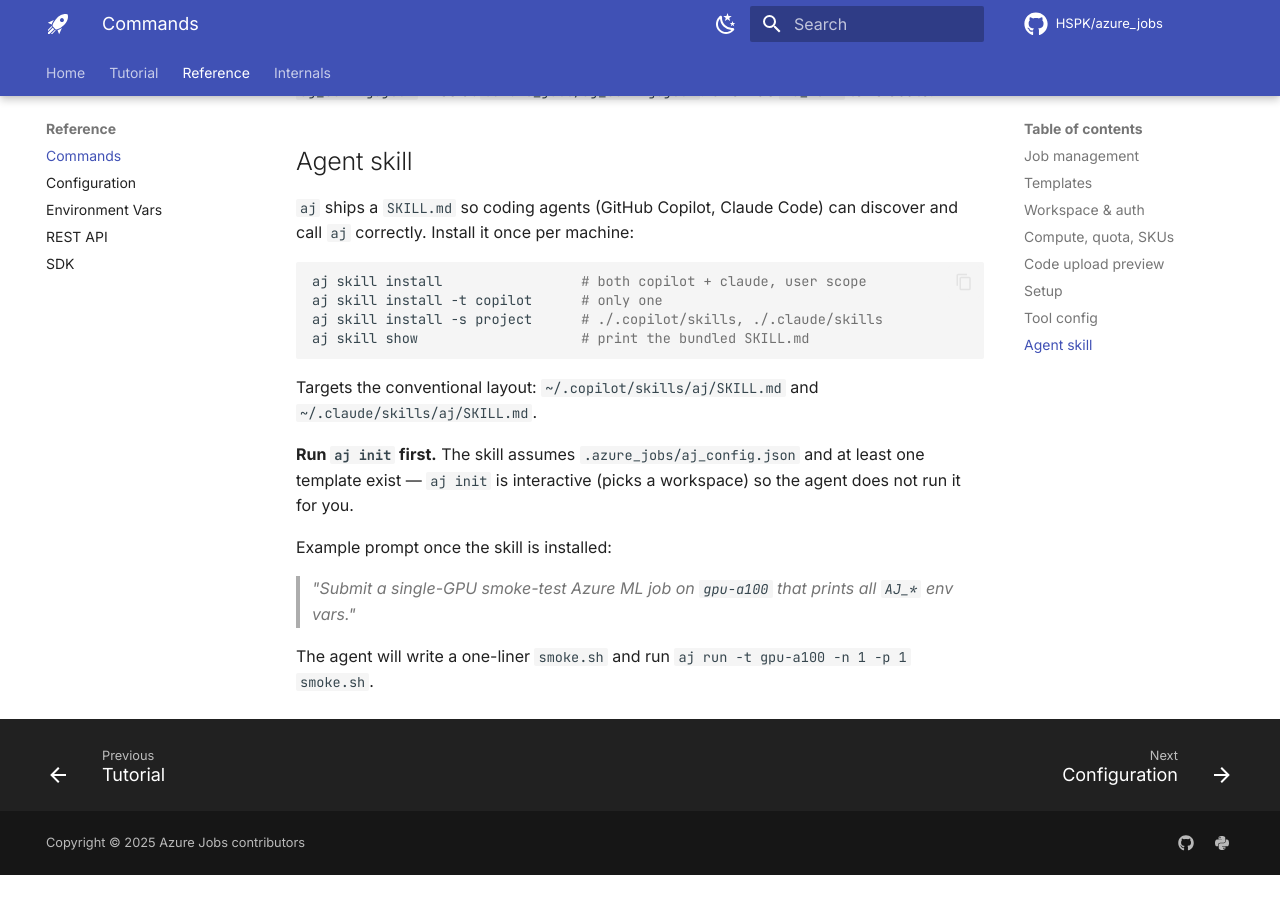
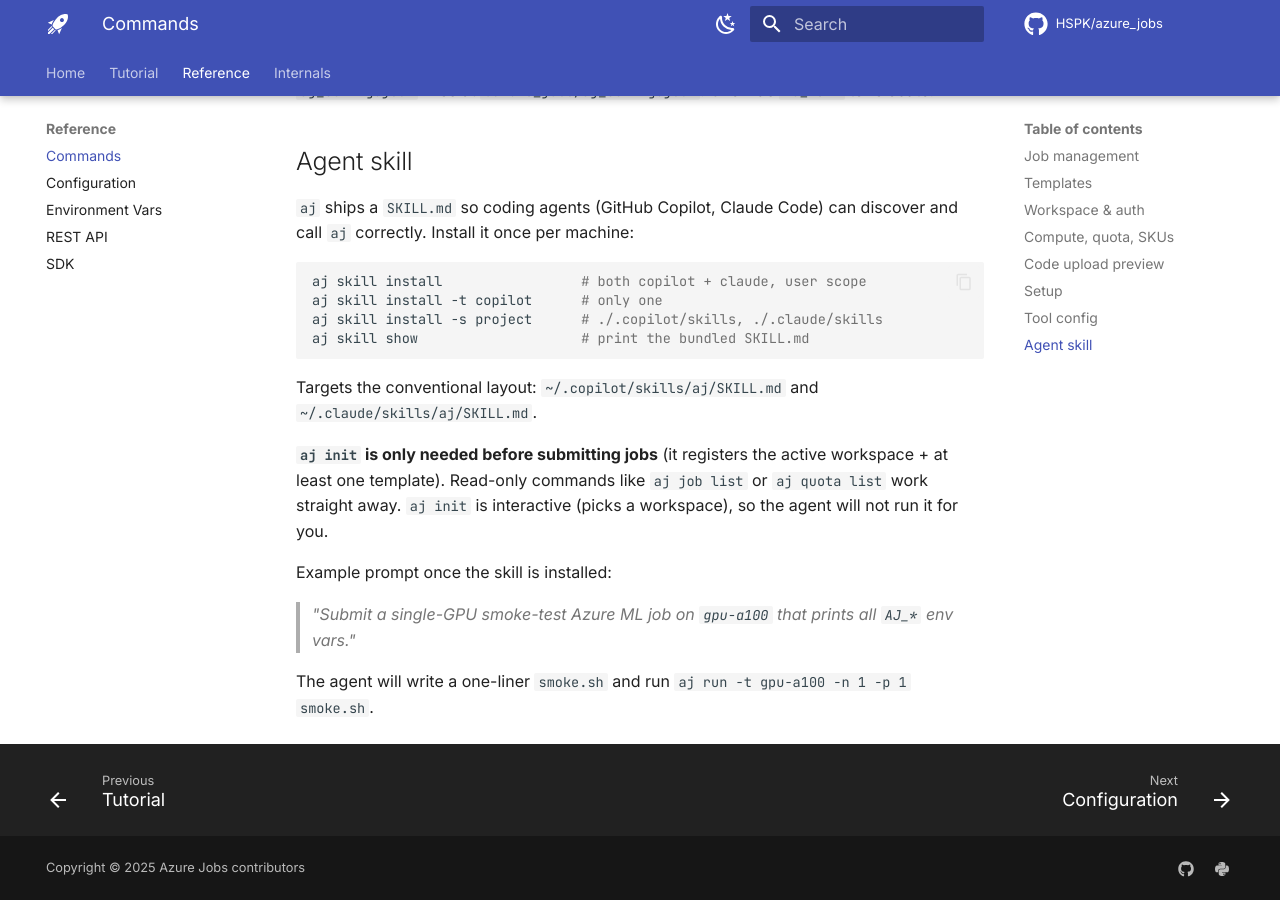
Before and after one commit to HSPK/azure_jobs, an MkDocs documentation site: the page built from docs/commands.md, in a window 1280 px wide and 900 px high, scrolled down 1740 px. Built offline with MkDocs 1.6.1 and Material for MkDocs 9.7.7, drawn with Linux system fonts in a browser that asks for light colours; comment, search, counter and statistics services are not loaded; before the commit the page ends 2615 px from its top, so only the background shows below that.

Commit message:
docs(skill): clarify aj init is only needed before 'aj run'
Read-only commands (list/show/quota/sku/...) work without aj init.
Only submission needs the workspace + template registered.

Co-authored-by: Copilot <223556219+Copilot@users.noreply.github.com>

```diff
--- a/docs/commands.md
+++ b/docs/commands.md
@@ -94,9 +94,10 @@ aj skill show                    # print the bundled SKILL.md
 Targets the conventional layout: `~/.copilot/skills/aj/SKILL.md` and
 `~/.claude/skills/aj/SKILL.md`.
 
-**Run `aj init` first.** The skill assumes `.azure_jobs/aj_config.json`
-and at least one template exist — `aj init` is interactive (picks a
-workspace) so the agent does not run it for you.
+**`aj init` is only needed before submitting jobs** (it registers the
+active workspace + at least one template). Read-only commands like
+`aj job list` or `aj quota list` work straight away. `aj init` is
+interactive (picks a workspace), so the agent will not run it for you.
 
 Example prompt once the skill is installed:
 
```
Also changed, not shown: docs/tutorial.md (+5 -2 lines), src/azure_jobs/skills/aj/SKILL.md (+6 -5 lines).
